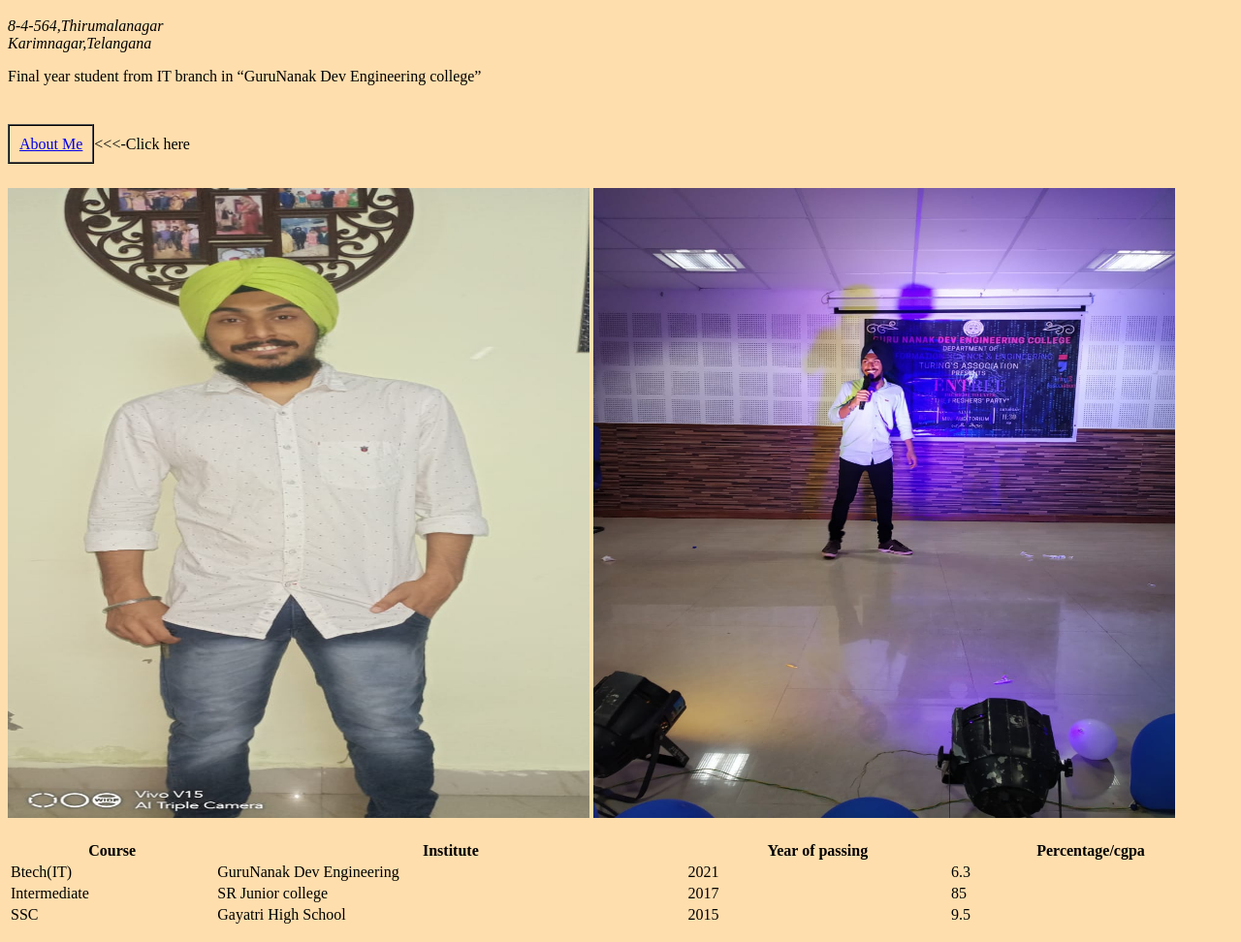
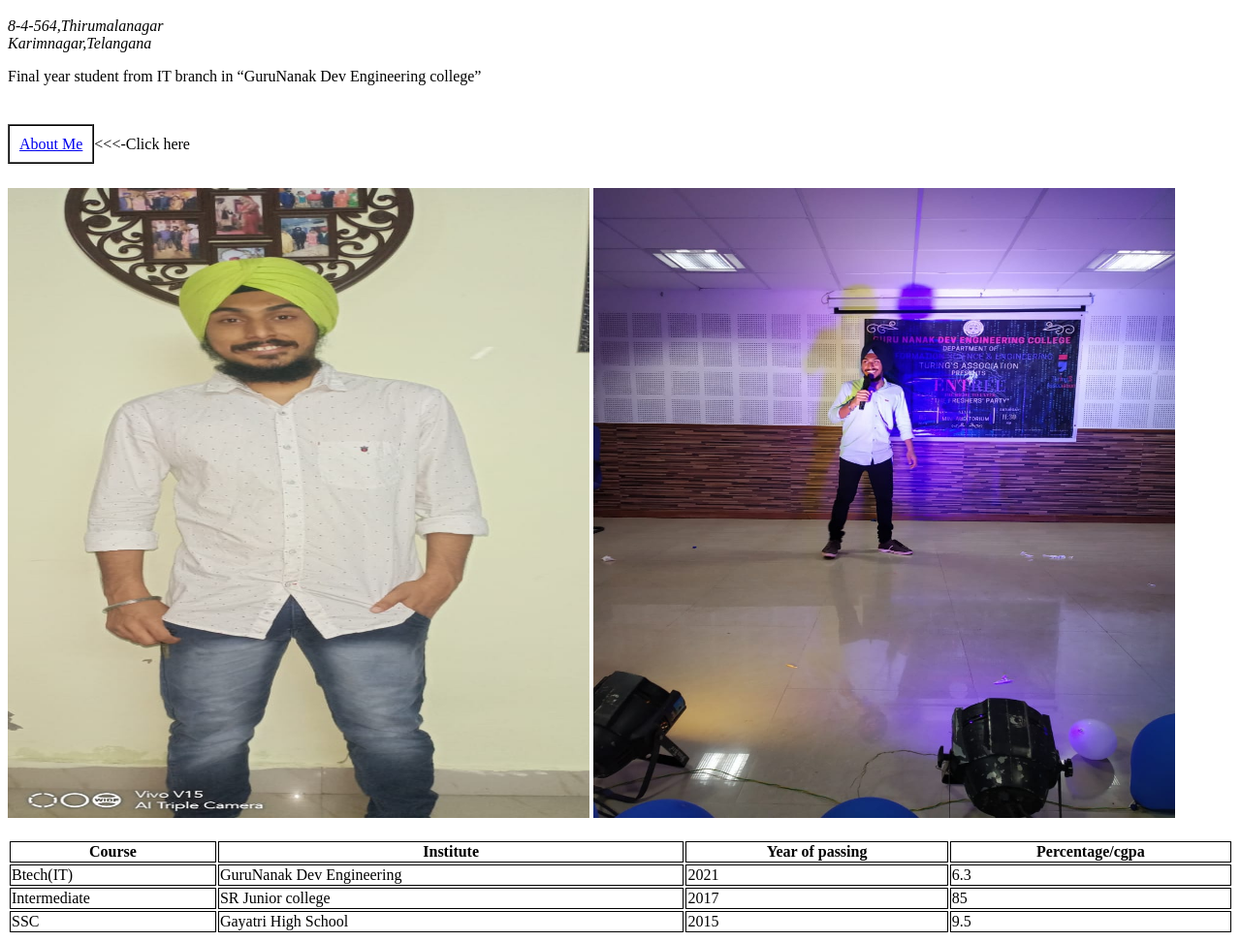
Before and after one commit to Gagandeep24/Myproject, a plain HTML site: page index.html in a window 1280 px wide. Shown: the part 96-1068 px from the top of the page at 97% size. Drawn offline with Linux system fonts and the light colour scheme.

Commit message:
modified css file

```diff
--- a/style.css
+++ b/style.css
@@ -1,6 +1,4 @@
-body{
-    background-color: navajowhite;
-}
+
 #header h1{
     color: darkmagenta;
 }
@@ -16,3 +14,10 @@ a:hover{
     width: 600px;
     height: 650px;
 }
+th{
+
+    border: 1px solid black;
+}
+td{
+    border: 1px solid black ;
+}
```
